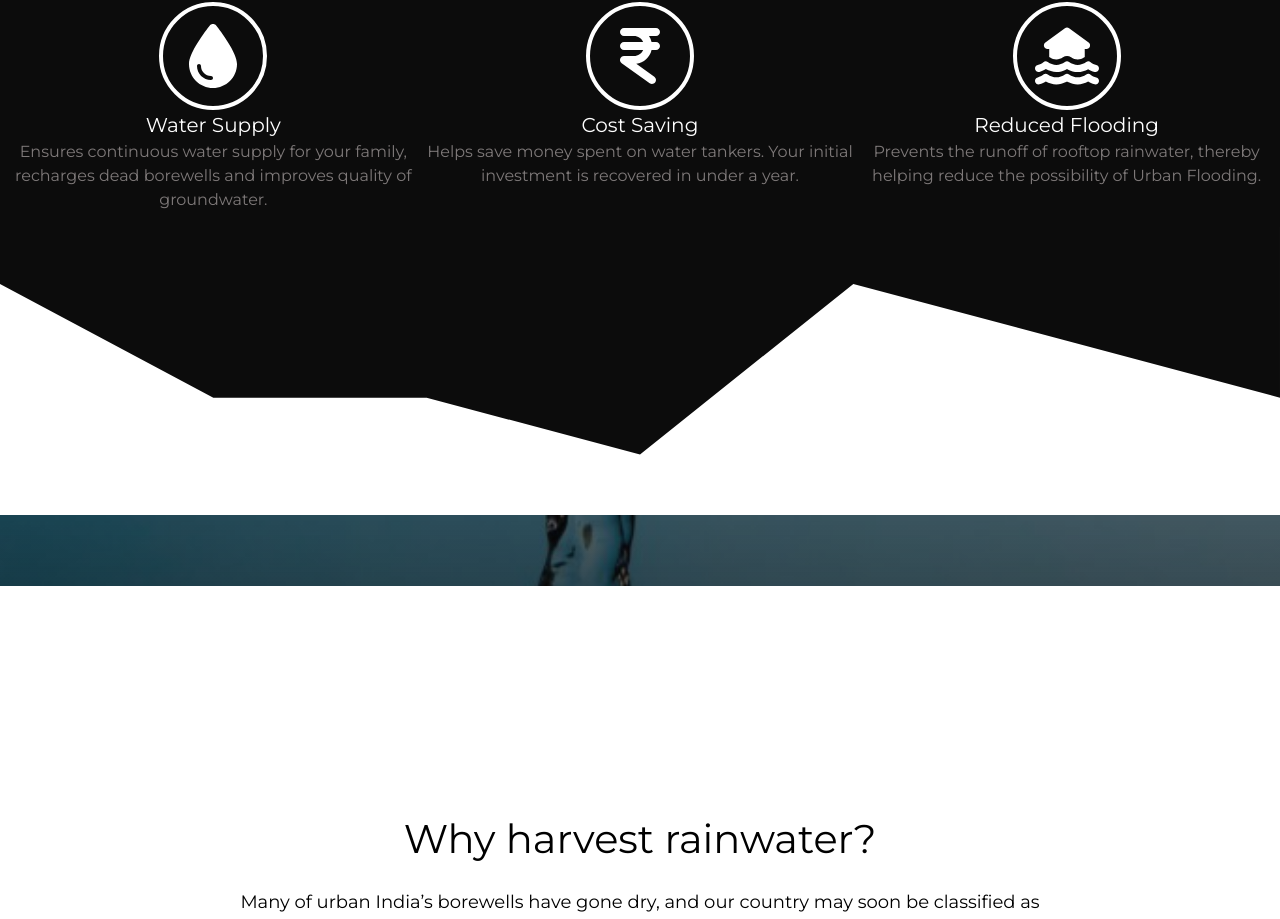
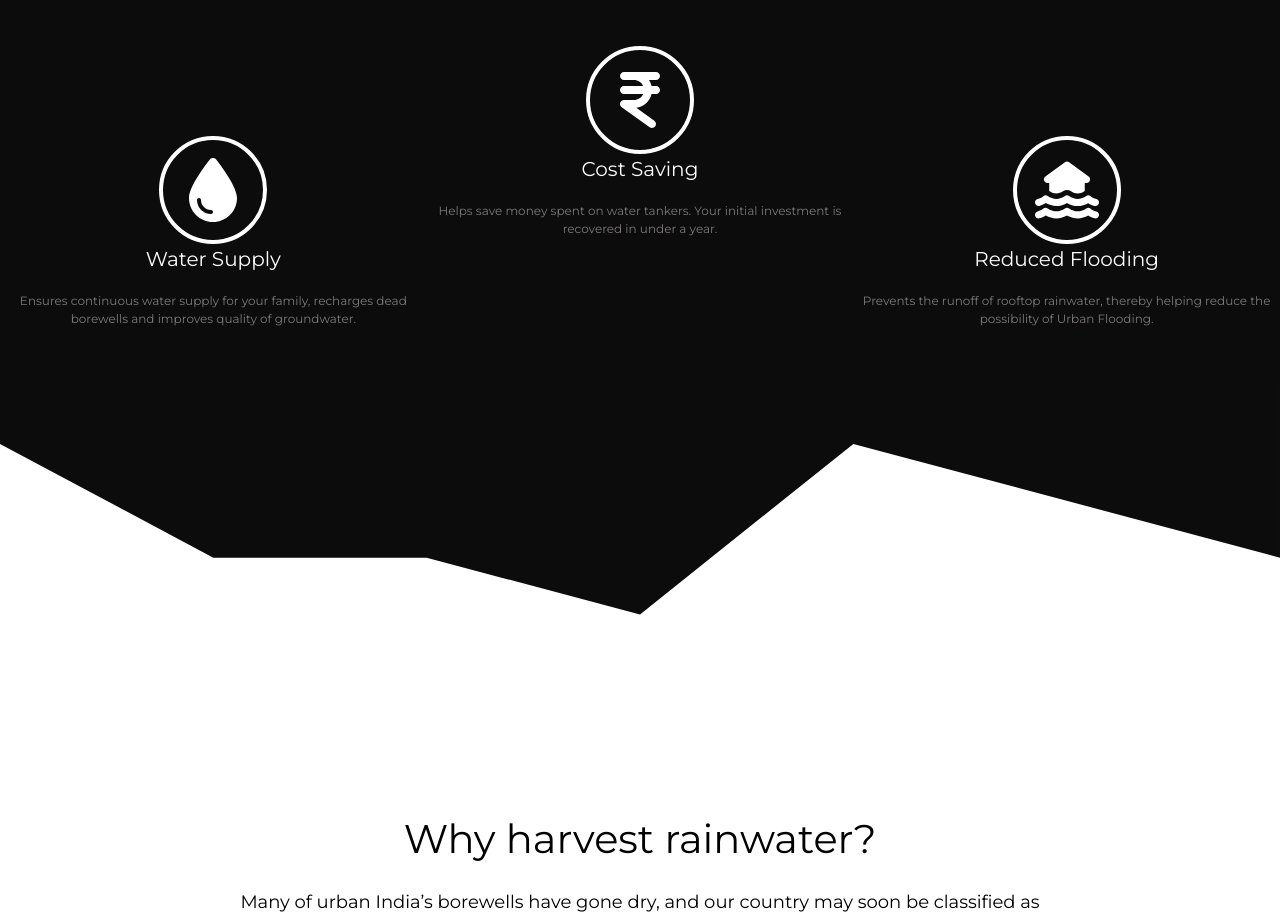
Before and after one commit to prashantbharati/rhall, a React (Create React App) app: page / in a window 1280 px wide. Shown: the part 1014-1933 px from the top of the page. Built offline with nearby package versions, Linux system fonts and the light colour scheme.

Commit message:
all grids aligned

```diff
--- a/src/Home/home.js
+++ b/src/Home/home.js
@@ -177,7 +177,7 @@ const Home = () => {
         <br />
         <div
           style={{
-            height: "30vh",
+            height: "50vh",
             display: "flex",
             flexDirection: "row",
             alignItems: "center",
@@ -187,6 +187,11 @@ const Home = () => {
         >
           <Grid container>
             <Grid item md={4}>
+              <br />
+              <br />
+              <br />
+              <br />
+              <br />
               <div
                 style={{
                   display: "flex",
@@ -231,12 +236,12 @@ const Home = () => {
                 >
                   Water Supply
                 </Typography>
-
+                <br />
                 <Typography
                   style={{
                     color: "#7E7979",
                     fontWeight: "300",
-                    fontSize: "1em",
+                    fontSize: "12px",
                   }}
                 >
                   Ensures continuous water supply for your family, recharges
@@ -289,12 +294,12 @@ const Home = () => {
                 >
                   Cost Saving
                 </Typography>
-
+                <br />
                 <Typography
                   style={{
                     color: "#7E7979",
                     fontWeight: "300",
-                    fontSize: "1em",
+                    fontSize: "12px",
                   }}
                 >
                   Helps save money spent on water tankers. Your initial
@@ -304,6 +309,11 @@ const Home = () => {
             </Grid>
 
             <Grid item md={4}>
+              <br />
+              <br />
+              <br />
+              <br />
+              <br />
               <div
                 style={{
                   display: "flex",
@@ -347,12 +357,12 @@ const Home = () => {
                 >
                   Reduced Flooding
                 </Typography>
-
+                <br />
                 <Typography
                   style={{
                     color: "#7E7979",
                     fontWeight: "300",
-                    fontSize: "1em",
+                    fontSize: "12px",
                   }}
                 >
                   Prevents the runoff of rooftop rainwater, thereby helping
```
